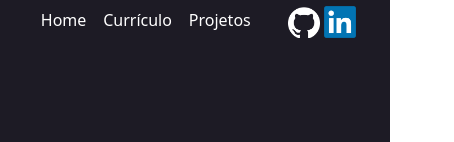
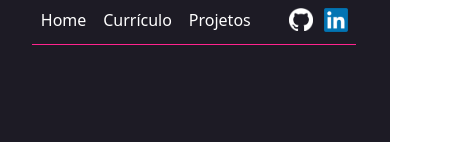
Before and after one commit to mrafaelr/mrafaelr.github.io, a React (Vite) app: page / in a window 390 px wide. Shown: the top 142 px of the page, 454 px wide, since content can reach past the window. Built offline with nearby package versions, Linux system fonts and the light colour scheme.

Commit message:
minor fixes to layout

```diff
--- a/src/About.css
+++ b/src/About.css
@@ -25,6 +25,11 @@
 #bio {
     font-size: 1.2em;
     width: 42vw;
+}
+
+#bio-paragraph {
+    text-align: justify;
+    text-justify: inter-word;
 }
 
 #bio>p>a {
--- a/src/About.jsx
+++ b/src/About.jsx
@@ -4,6 +4,7 @@ import './About.css'
 function Bio() {
     return(
       <div id="bio">
+
         <h1>Olá! Eu sou <span id="name">Rafael</span>,</h1>
         <h2>cientista da computação e desenvolvedor.</h2>
         <p id="bio-paragraph">
@@ -28,6 +29,7 @@ function Bio() {
 export default function About() {
     return(
       <section id="about-content">
+        <hr />
         <img src="./src/assets/pic.png" alt="" id="headshot" />
         <Bio />
       </section>
--- a/src/App.css
+++ b/src/App.css
@@ -4,7 +4,6 @@
   padding: 2rem;
   text-align: center;
   width: 100vw;
-
 }
 
 #ball1 {
@@ -28,3 +27,37 @@ hr {
   height: 1px;
   border: none;
 }
+
+@media (max-width: 720px) {
+  #root {
+    max-width: 1280px;
+    margin: 0 auto;
+    padding: 2rem;
+    text-align: center;
+    width: 100vw;
+    margin: 0;
+    padding: 0;
+  }
+
+  #ball1 {
+    width: 550px;
+    height: 550px;
+    border-radius: 100%;
+    border: 1px solid white;
+    position: fixed;
+    z-index: -1;
+  }
+
+  body {
+    background-color: #1D1B25;
+    color: #ffffff;
+    font-family: "Ubuntu", sans;
+    z-index: -2;
+  }
+
+  hr {
+    background-color: #FF238E;
+    height: 1px;
+    border: none;
+  }
+}
--- a/src/Nav.css
+++ b/src/Nav.css
@@ -9,6 +9,7 @@ header {
   justify-content: space-between;
   align-items: center;
   background-color: #1D1B25;
+  border-bottom: #FF238E 1px solid;
 }
 
 nav {
@@ -25,13 +26,14 @@ nav>ul {
   list-style-type: none;
   padding: 0;
   margin: 0;
+  margin-bottom:0.5vh;
+  margin-top: 0.5vh;
 }
 
 nav>ul>li {
   font-size: 1.2em;
   font-weight: bold;
   margin-left: 0px;
-  margin-top: 5px;
   margin-bottom: 5px;
   padding-left: 0px;
   text-align: left;
@@ -39,7 +41,6 @@ nav>ul>li {
 
 nav>ul>li>a {
   color: #ffffff;
-  padding-top: 1vh;
   padding-bottom: 1vh;
   padding-left: 1vh;
   padding-right: 1vh;
@@ -69,7 +70,8 @@ nav>ul>li>#active:hover {
 .social-media-icon {
   width: 32px;
   height: auto;
-  margin-left: 1vw;
+  margin-right: 1vw;
+  margin-bottom: 1vh;
 }
 
 #social-medial-links {
@@ -112,6 +114,7 @@ nav>ul>li>#active:hover {
     list-style-type: none;
     padding: 0;
     margin: 0;
+    margin-bottom: 3px
   }
 
   nav>ul>li {
@@ -126,7 +129,7 @@ nav>ul>li>#active:hover {
 
   nav>ul>li>a {
     color: #ffffff;
-    padding-top: 1vh;
+    padding-top: 0.5vh;
     padding-bottom: 1vh;
     padding-left: 1vh;
     padding-right: 1vh;
@@ -154,9 +157,10 @@ nav>ul>li>#active:hover {
   }
 
   .social-media-icon {
-    width: 32px;
+    width: 24px;
     height: auto;
     margin-left: 1vw;
+    margin-right: 2vw;
   }
 
   #social-medial-links {
```
